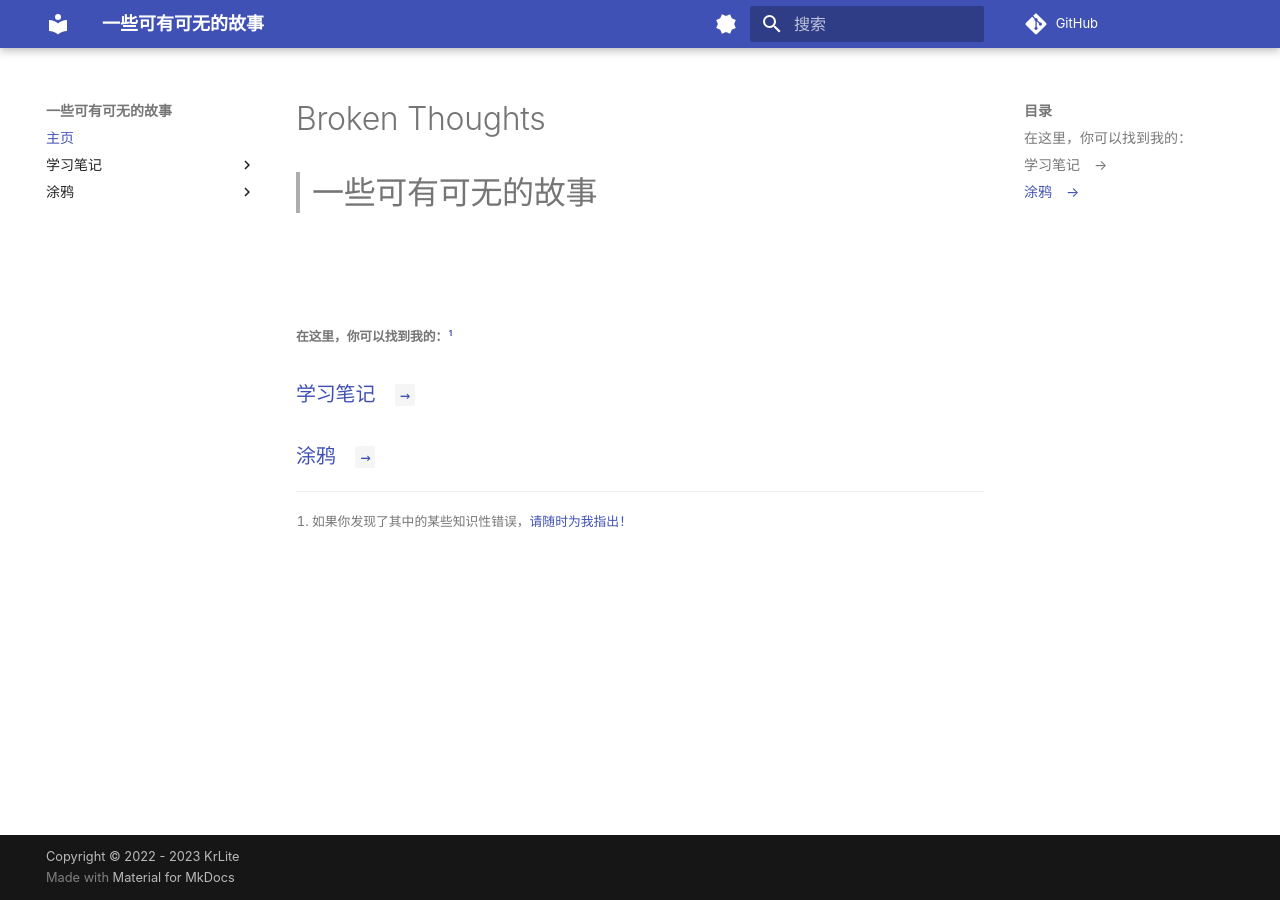
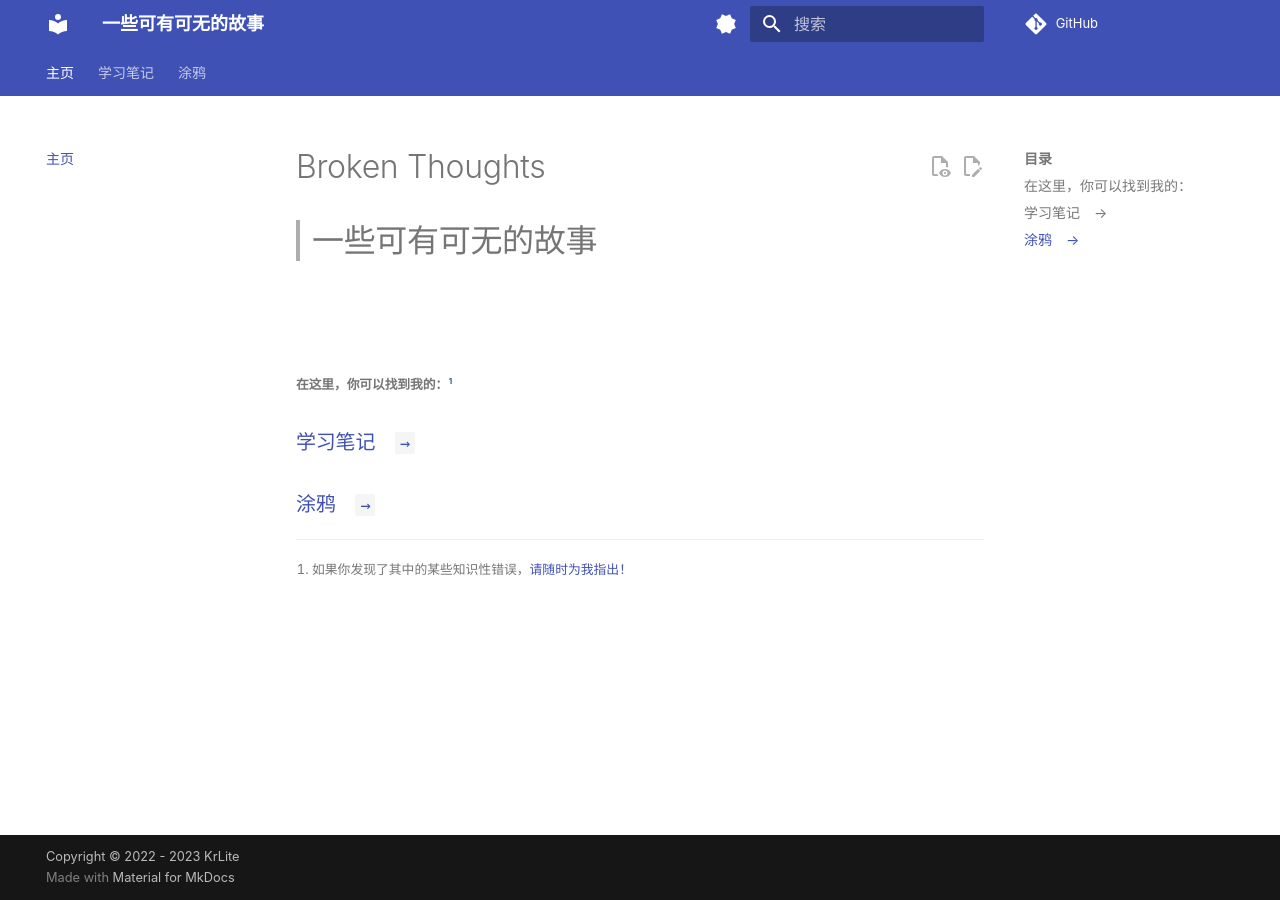
Before and after one commit to KrLite/BrokenThoughts, an MkDocs documentation site: the page built from docs/index.md, in a window 1280 px wide. Built offline with MkDocs 1.6.1 and Material for MkDocs 9.7.7, drawn with Linux system fonts in a browser that asks for light colours; some web fonts are replaced; comment, search, counter and statistics services are not loaded.

Commit message:
Update features

```diff
--- a/mkdocs.yml
+++ b/mkdocs.yml
@@ -46,6 +46,31 @@ theme:
   font:
     text: 'Source Sans'
     code: 'JetBrains Mono'
+  features:
+    - announce.dismiss
+    - content.action.edit
+    - content.action.view
+    - content.code.annotate
+    - content.code.copy
+    # - content.code.select
+    # - content.tabs.link
+    - content.tooltips
+    # - header.autohide
+    # - navigation.expand
+    - navigation.footer
+    - navigation.indexes
+    # - navigation.instant
+    # - navigation.prune
+    - navigation.sections
+    - navigation.tabs
+    # - navigation.tabs.sticky
+    - navigation.top
+    - navigation.tracking
+    - search.highlight
+    - search.share
+    - search.suggest
+    - toc.follow
+    # - toc.integrate
 
 # Repository
 repo_url: https://github.com/KrLite/BrokenThoughts/
```
